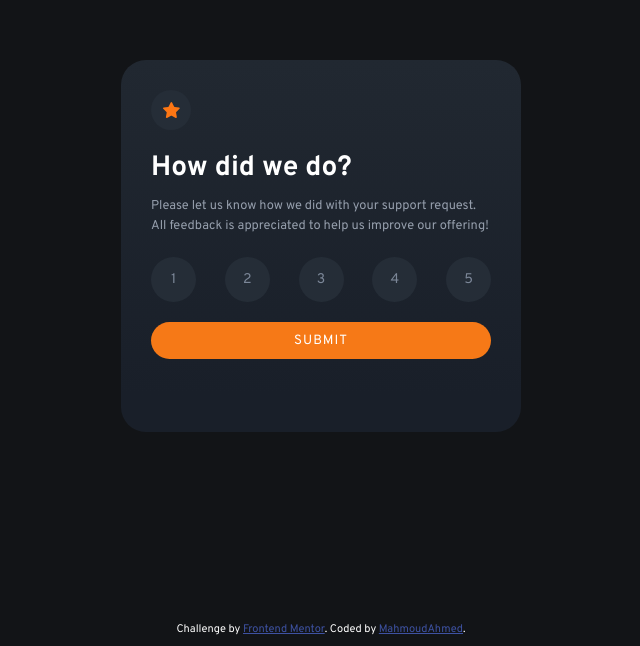
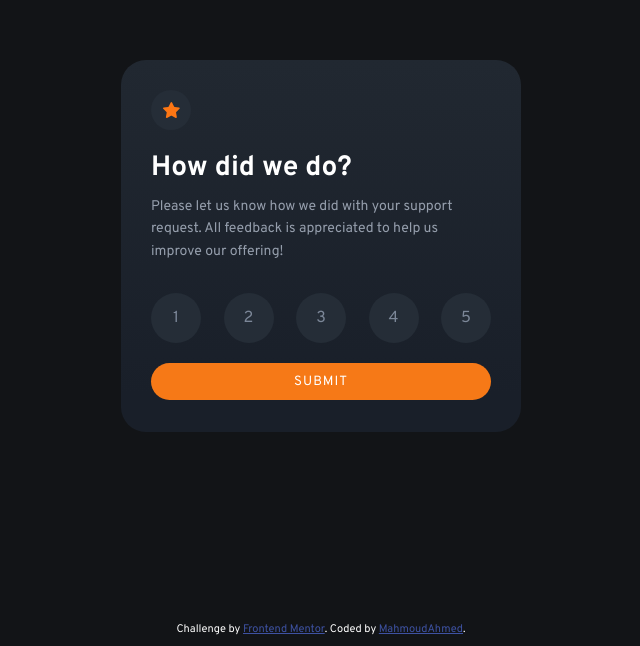
Before and after one commit to MahmoudAhmed932/Interactive-Rating-Component, a plain HTML site: page index.html in a window 1280 px wide. Shown: the part 154-800 px from the top of the page, without its empty margins (319-959 px from the left). Drawn offline with Linux system fonts and the light colour scheme.

Commit message:
Update style.css

```diff
--- a/style.css
+++ b/style.css
@@ -32,7 +32,6 @@ ul {
     background: linear-gradient(180deg, rgb(33, 40, 49) 0%, rgba(25,31,41,1) 90%);
     max-width: 400px;
     min-width: 200px;
-    height: 345px;
     padding: 30px;
     border-radius: 25px;
     height: 372px;
@@ -64,9 +63,9 @@ h2 {
 /* p  */
 .sup {
     color: var(--Light-Grey);
-    font-size: 12.8px;
+    font-size: 14px;
     line-height: 1.6;
-    margin-bottom: 20px;
+    margin-bottom: 30px;
 }
 /* p  */
 /* rate */
@@ -82,13 +81,13 @@ ul.rate {
 ul.rate li {
     color: var(--Medium-Grey);
     background-color: var(--Dark-Blue);
-    width: 45px;
-    height: 45px;
+    width: 50px;
+    height: 50px;
     border-radius: 50%;
     display: flex;
     justify-content: center;
     align-items: center;
-    font-size: 14px;
+    font-size: 16px;
     transition: 0.3s;
     cursor: pointer;
 }
```
